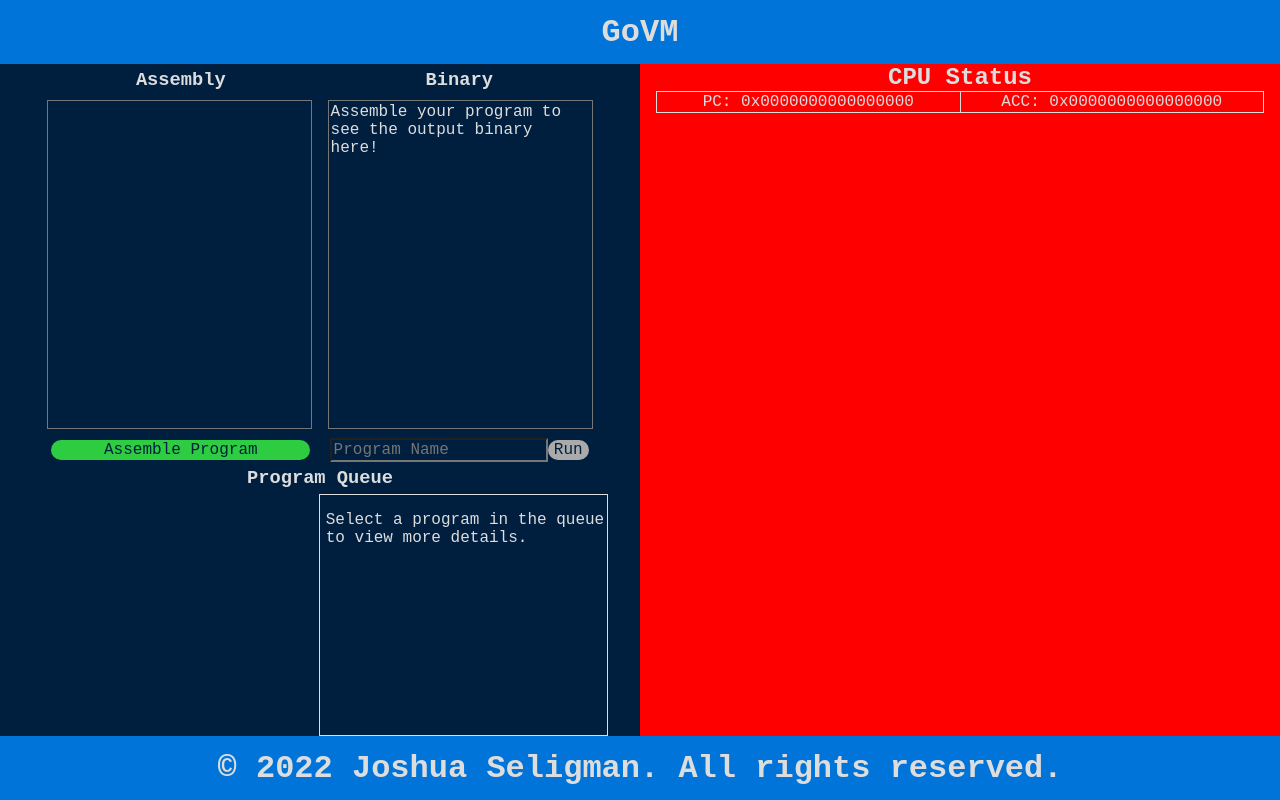
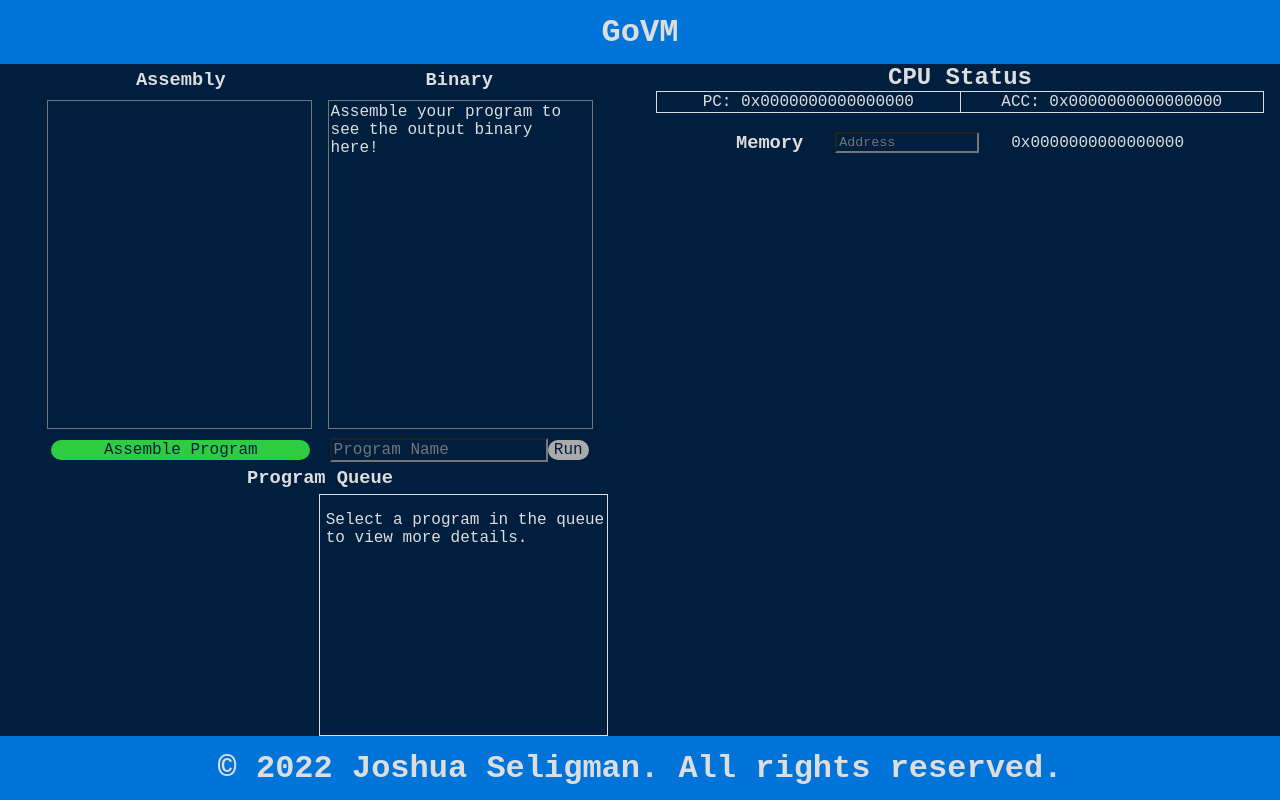
Before and after one commit to joshuaseligman18/GoVM-Web, a React app in the folder client/: page / in a window 1280 px wide. Built offline with nearby package versions, Linux system fonts and the light colour scheme; no server answers.

Commit message:
Added live memory access

```diff
--- a/client/src/app.jsx
+++ b/client/src/app.jsx
@@ -6,11 +6,11 @@ import React from 'react'
 // Main app component
 const App = () => {
 	return (
-		<React.StrictMode>
+		<>
 			<Navbar />
 			<Home />
 			<Footer />
-		</React.StrictMode>
+		</>
 	)
 }
 
--- a/client/src/components/cpuStatus.jsx
+++ b/client/src/components/cpuStatus.jsx
@@ -1,30 +1,34 @@
+import { useState, useRef } from 'react'
+
 import { fetchEventSource } from '@microsoft/fetch-event-source'
 
 import cpuStyles from './../styles/cpu.module.scss'
 
+import { hexString } from './../util/util'
+
 const CpuStatus = () => {
+
+    const [status, setStatus] = useState({})
+    const memRef = useRef(null)
 
     fetchEventSource('http://localhost:8080/api/cpustatus', {
         onmessage(e) {
-            console.log(JSON.parse(e.data))
-            // Get the data and old components
-            // let newData = JSON.parse(e.data)
-            // let oldComponents = queueComponents
-            // let newComponents = []
-            // newData.forEach(progItem => {
-            //     // If the old component already exists, we want to keep it
-            //     let result = oldComponents.filter((elem) => elem.props.prog.id === progItem.id)
-            //     if (result.length === 1) {
-            //         newComponents.push(elem)
-            //     } else {
-            //         // Otherwise create a new component
-            //         newComponents.push(<QueueListItem key={progItem.id} prog={progItem} />)
-            //     }
-            // });
-            // // Rerender the area with the new programs in the queue
-            // setQueueComponents(newComponents)
+            setStatus({...JSON.parse(e.data)})
         }
     })
+
+    function getMemoryAddress(e) {
+        const hex = /[0-9ABCDEF]/gi
+        let addrStr = e.target.value
+        if (addrStr.match(hex)) {
+            let addr = parseInt(addrStr, 16)
+            console.log(status)
+            if (status !== undefined && addr < status.memory.ram.length) {
+                let val = status.memory.ram[addr]
+                memRef.current.innerHTML = hexString(val, 16)
+            }
+        }
+    }
 
     return (
         <div id={cpuStyles.cpuStatusArea}>
@@ -35,6 +39,11 @@ const CpuStatus = () => {
                     <td>ACC: 0x0000000000000000</td>
                 </tr>
             </table>
+            <div id={cpuStyles.memArea}>
+                <h3>Memory</h3>
+                <input type="text" placeholder="Address" size="16" maxLength="16" onChange={getMemoryAddress}></input>
+                <p ref={memRef}>0x0000000000000000</p>
+            </div>
         </div>
     )
 }
--- a/client/src/styles/cpu.module.scss
+++ b/client/src/styles/cpu.module.scss
@@ -1,7 +1,6 @@
 @import './variables.scss';
 
 #cpuStatusArea {
-    background-color: red;
     width: 50%;
     height: 100%;
     display: flex;
@@ -28,3 +27,23 @@ td {
     width: 50%;
     text-align: center;
 }
+
+#memArea {
+    display: flex;
+    flex-direction: row;
+    width: 80%;
+    align-items: center;
+    justify-content: space-evenly;
+
+    input {
+        font-family: 'Courier New', Courier, monospace;
+        background-color: $navy;
+        color: $silver;
+    }
+
+    input:focus {
+        outline: 0 !important;
+        border-color: $red;
+        box-shadow: 0 0 5px $red;
+    }
+}
```
Also changed, not shown: 2 other files (tests, documents, lock files or other folders).
